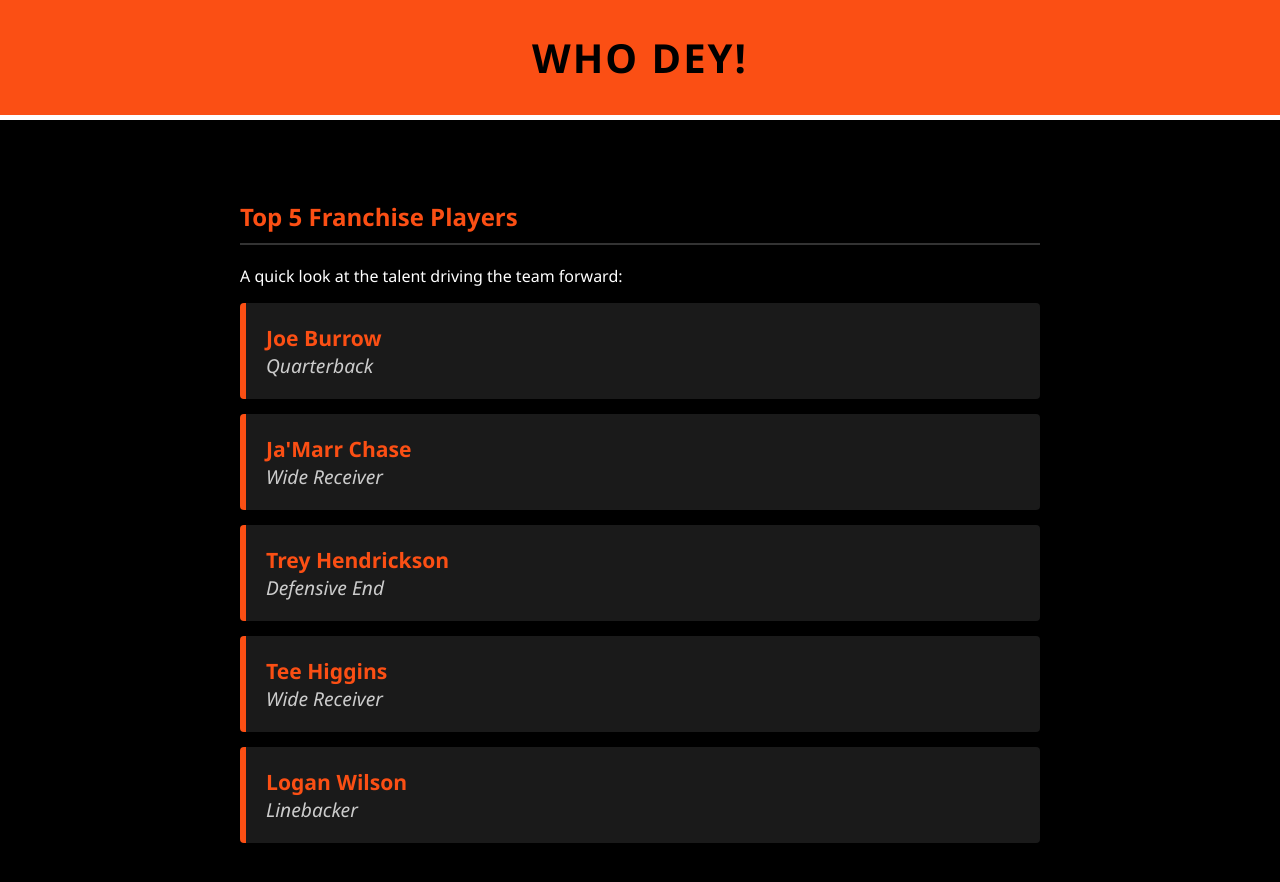
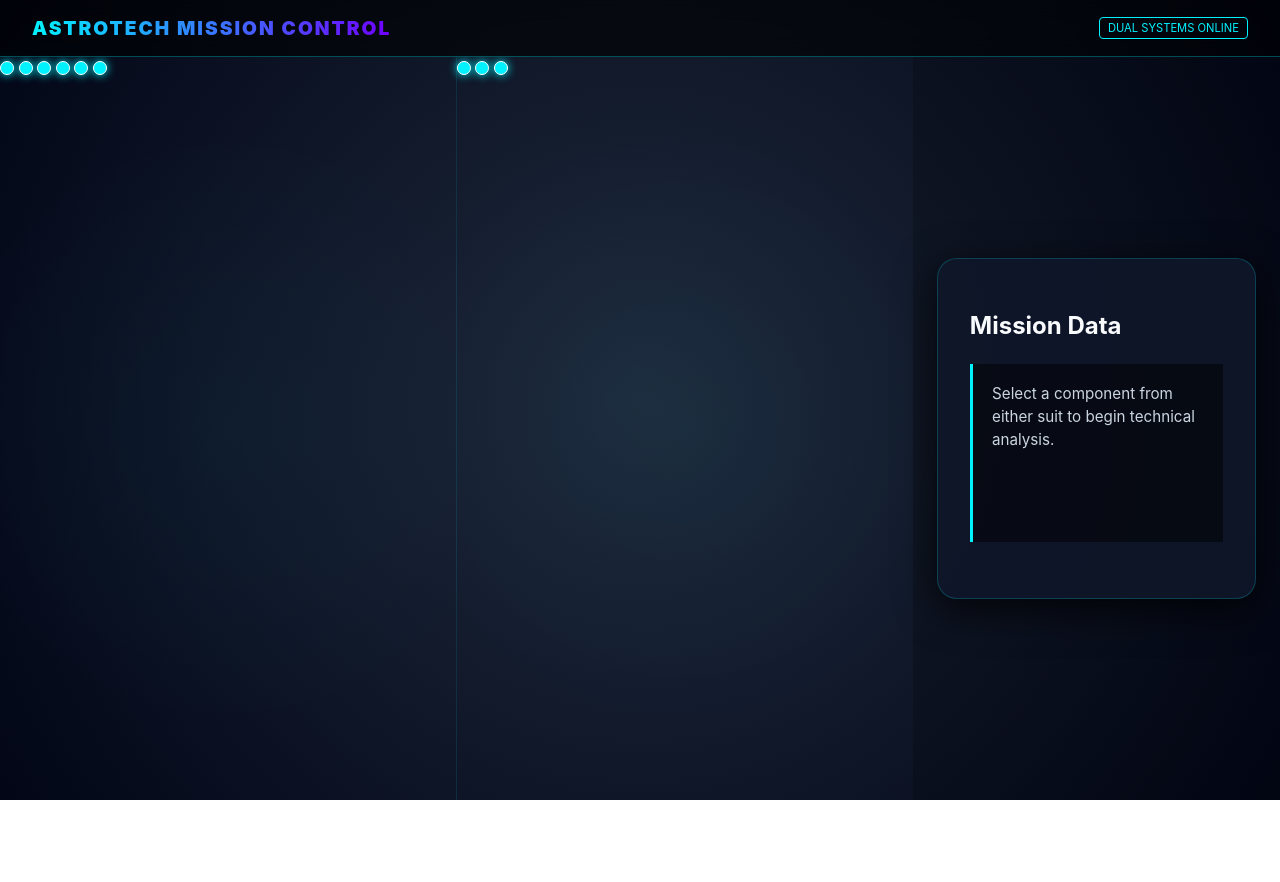
Before and after one commit to NguyenTu-16/github-extension, a plain HTML site: page index.html in a window 1280 px wide. After the commit the page ends 800 px from the top, so only its background shows below. Drawn offline with Linux system fonts and the light colour scheme; some packages are replaced by stand-ins of ours; a script that the page names is missing.

Commit message:
Add files via upload

```diff
--- a/index.html
+++ b/index.html
@@ -3,103 +3,78 @@
 <head>
     <meta charset="UTF-8">
     <meta name="viewport" content="width=device-width, initial-scale=1.0">
-    <title>Cincinnati Football Highlights</title>
-    <style>
-        /* Bengals Color Scheme */
-        body {
-            background-color: #000000; /* Black background */
-            color: #FFFFFF; /* White text for contrast */
-            font-family: 'Segoe UI', Tahoma, Geneva, Verdana, sans-serif;
-            margin: 0;
-            padding: 0;
-        }
-
-        header {
-            background-color: #FB4F14; /* Bengals Orange */
-            padding: 30px;
-            text-align: center;
-            border-bottom: 5px solid #FFFFFF;
-        }
-
-        h1 {
-            margin: 0;
-            font-size: 2.5em;
-            text-transform: uppercase;
-            letter-spacing: 2px;
-            color: #000000;
-        }
-
-        .container {
-            max-width: 800px;
-            margin: 40px auto;
-            padding: 20px;
-        }
-
-        h2 {
-            color: #FB4F14;
-            border-bottom: 2px solid #333333;
-            padding-bottom: 10px;
-        }
-
-        .player-list {
-            list-style-type: none;
-            padding: 0;
-        }
-
-        .player-list li {
-            background-color: #1A1A1A; /* Dark gray for cards */
-            margin-bottom: 15px;
-            padding: 20px;
-            border-left: 6px solid #FB4F14; /* Orange accent */
-            border-radius: 4px;
-            font-size: 1.2em;
-        }
-
-        .player-name {
-            font-weight: bold;
-            color: #FB4F14;
-            font-size: 1.1em;
-        }
-
-        .position {
-            color: #CCCCCC;
-            font-style: italic;
-        }
-    </style>
+    <title>AstroTech Mission Control</title>
+    <link rel="stylesheet" href="style.css">
+    <script type="module" src="https://ajax.googleapis.com/ajax/libs/model-viewer/3.4.0/model-viewer.min.js"></script>
 </head>
 <body>
-
     <header>
-        <h1>Who Dey!</h1>
+        <h1 class="logo">AstroTech Mission Control</h1>
+        <div class="status-indicator">DUAL SYSTEMS ONLINE</div>
     </header>
 
-    <div class="container">
-        <h2>Top 5 Franchise Players</h2>
-        <p>A quick look at the talent driving the team forward:</p>
+    <main class="container">
+        <section class="viewer-section">
+            <model-viewer
+                id="astro-model"
+                src="https://modelviewer.dev/shared-assets/models/Astronaut.glb"
+                camera-controls
+                auto-rotate
+                camera-orbit="0deg 75deg 2.5m"
+                shadow-intensity="1">
 
-        <ul class="player-list">
-            <li>
-                <span class="player-name">Joe Burrow</span> <br>
-                <span class="position">Quarterback</span>
-            </li>
-            <li>
-                <span class="player-name">Ja'Marr Chase</span> <br>
-                <span class="position">Wide Receiver</span>
-            </li>
-            <li>
-                <span class="player-name">Trey Hendrickson</span> <br>
-                <span class="position">Defensive End</span>
-            </li>
-            <li>
-                <span class="player-name">Tee Higgins</span> <br>
-                <span class="position">Wide Receiver</span>
-            </li>
-            <li>
-                <span class="player-name">Logan Wilson</span> <br>
-                <span class="position">Linebacker</span>
-            </li>
-        </ul>
-    </div>
+                <button class="Hotspot" slot="hotspot-helmet" data-position="0 1.6 0.2" data-normal="0 0 1" data-part="helmet">
+                    <div class="annotation">Modern Helmet</div>
+                </button>
+                <button class="Hotspot" slot="hotspot-backpack" data-position="0 1.2 -0.4" data-normal="0 0 -1" data-part="backpack">
+                    <div class="annotation">Life Support</div>
+                </button>
+                <button class="Hotspot" slot="hotspot-gloves" data-position="-0.5 0.9 0.1" data-normal="-1 0 0" data-part="gloves">
+                    <div class="annotation">Tactile Gloves</div>
+                </button>
+                <button class="Hotspot" slot="hotspot-boots" data-position="0.2 0.1 0.2" data-normal="0 1 0" data-part="boots">
+                    <div class="annotation">Boots</div>
+                </button>
+                <button class="Hotspot" slot="hotspot-controls" data-position="0 1.15 0.25" data-normal="0 0 1" data-part="controls">
+                    <div class="annotation">DCM Controls</div>
+                </button>
+                <button class="Hotspot" slot="hotspot-pocket" data-position="-0.2 0.5 -0.1" data-normal="0 0 -1" data-part="pocket">
+                    <div class="annotation">Utility Pocket</div>
+                </button>
+            </model-viewer>
+        </section>
 
+        <section class="viewer-section" style="border-left: 1px solid rgba(0, 242, 255, 0.1);">
+            <model-viewer
+                id="neil-model"
+                src="https://modelviewer.dev/shared-assets/models/NeilArmstrong.glb"
+                camera-controls
+                auto-rotate
+                camera-orbit="0deg 75deg 3m"
+                shadow-intensity="1">
+
+                <button class="Hotspot" slot="hotspot-historic" data-position="0 1.5 0.2" data-normal="0 0 1" data-part="apollo_materials">
+                    <div class="annotation">Apollo Materials</div>
+                </button>
+                <button class="Hotspot" slot="hotspot-camera" data-position="0 1.1 0.3" data-normal="0 0 1" data-part="camera">
+                    <div class="annotation">Hasselblad Camera</div>
+                </button>
+                <button class="Hotspot" slot="hotspot-pressure" data-position="0 0.8 0.2" data-normal="0 0 1" data-part="pressure">
+                    <div class="annotation">Pressure System</div>
+                </button>
+            </model-viewer>
+        </section>
+
+        <section class="info-section">
+            <div class="content-card">
+                <h2 id="part-title">Mission Data</h2>
+                <div id="fact-display" class="fact-box">
+                    Select a component from either suit to begin technical analysis.
+                </div>
+            </div>
+        </section>
+    </main>
+
+    <script src="script.js"></script>
 </body>
 </html>
--- /dev/null
+++ b/script.js
@@ -0,0 +1,63 @@
+const missionData = {
+    // --- MODERN EMU SUIT ---
+    helmet: {
+        title: "Modern EMU Helmet",
+        fact: "Equipped with a gold-plated polycarbonate visor to block infrared radiation while maintaining perfect optical clarity for the wearer."
+    },
+    backpack: {
+        title: "Modern Life Support",
+        fact: "The PLSS manages oxygen, pressure, and the liquid cooling garment. It allows for 8 hours of activity plus 30 minutes of emergency reserve."
+    },
+    gloves: {
+        title: "Pressurized Gloves",
+        fact: "Features fingertips with integrated heaters and textured palms for operating complex ISS tools in a vacuum."
+    },
+    boots: {
+        title: "EVA Work Boots",
+        fact: "The boots are designed with a heavy 'sole-plate' that allows them to lock into the robotic arms and foot restraints of the Space Station."
+    },
+    controls: {
+        title: "Display & Control Module (DCM)",
+        fact: "The chest-mounted panel allows astronauts to monitor suit vitals. The labels are printed backwards so they can be read using a helmet-mounted mirror."
+    },
+    pocket: {
+        title: "Leg Utility Pocket",
+        fact: "Used for storing mission-critical checklists, wrist mirrors, and tethers to prevent tools from drifting away in zero-gravity."
+    },
+
+    // --- HISTORIC APOLLO SUIT ---
+    apollo_materials: {
+        title: "A7L Fabric Science",
+        fact: "This suit is a masterpiece of materials engineering, consisting of 21 layers including Beta cloth (fire-resistant silica fiber), Kapton, and Teflon."
+    },
+    camera: {
+        title: "Hasselblad 500EL",
+        fact: "This electric camera was modified for moon use. It used no viewfinder; astronauts aimed the camera by rotating their entire bodies toward the subject."
+    },
+    pressure: {
+        title: "Atmospheric Integrity",
+        fact: "The suit maintained a 100% oxygen environment at 3.7 psi (pounds per square inch). This provided the pressure necessary to keep an astronaut's blood from boiling."
+    }
+};
+
+const factDisplay = document.getElementById('fact-display');
+const titleDisplay = document.getElementById('part-title');
+const hotspots = document.querySelectorAll('.Hotspot');
+
+hotspots.forEach(hotspot => {
+    hotspot.addEventListener('click', (event) => {
+        const partKey = event.currentTarget.getAttribute('data-part');
+        const info = missionData[partKey];
+
+        if (info) {
+            titleDisplay.innerText = info.title;
+            factDisplay.innerText = info.fact;
+
+            // Visual feedback glow
+            factDisplay.style.borderColor = "#7000ff";
+            setTimeout(() => {
+                factDisplay.style.borderColor = "#00f2ff";
+            }, 300);
+        }
+    });
+});
--- /dev/null
+++ b/style.css
@@ -0,0 +1,132 @@
+:root {
+    --primary: #00f2ff;
+    --accent: #7000ff;
+    --bg-dark: #020617;
+    --card-glass: rgba(15, 23, 42, 0.9);
+    --text-main: #f8fafc;
+}
+
+body {
+    margin: 0;
+    font-family: 'Inter', sans-serif;
+    background: radial-gradient(circle at center, #1e293b 0%, #020617 100%);
+    color: var(--text-main);
+    height: 100vh;
+    display: flex;
+    flex-direction: column;
+    overflow: hidden;
+}
+
+header {
+    padding: 1rem 2rem;
+    background: rgba(0, 0, 0, 0.6);
+    backdrop-filter: blur(10px);
+    border-bottom: 1px solid rgba(0, 242, 255, 0.3);
+    display: flex;
+    justify-content: space-between;
+    align-items: center;
+    z-index: 100;
+}
+
+.logo {
+    margin: 0;
+    font-size: 1.2rem;
+    font-weight: 900;
+    letter-spacing: 2px;
+    text-transform: uppercase;
+    background: linear-gradient(to right, var(--primary), var(--accent));
+    -webkit-background-clip: text;
+    background-clip: text;
+    -webkit-text-fill-color: transparent;
+}
+
+.status-indicator {
+    font-size: 0.7rem;
+    color: var(--primary);
+    border: 1px solid var(--primary);
+    padding: 3px 8px;
+    border-radius: 4px;
+}
+
+.container {
+    display: flex;
+    flex: 1;
+    flex-direction: row;
+}
+
+.viewer-section {
+    flex: 1; /* Both models get equal width */
+    position: relative;
+    background: radial-gradient(circle at center, rgba(0, 242, 255, 0.03) 0%, transparent 70%);
+}
+
+model-viewer {
+    width: 100%;
+    height: 100%;
+    outline: none;
+}
+
+.info-section {
+    flex: 0.7; /* Narrower info panel to save space */
+    padding: 1.5rem;
+    display: flex;
+    align-items: center;
+    background: rgba(0, 0, 0, 0.2);
+}
+
+.content-card {
+    background: var(--card-glass);
+    border: 1px solid rgba(0, 242, 255, 0.2);
+    padding: 2rem;
+    border-radius: 20px;
+    box-shadow: 0 10px 40px rgba(0, 0, 0, 0.8);
+    width: 100%;
+}
+
+.fact-box {
+    margin: 1.5rem 0;
+    padding: 1.2rem;
+    background: rgba(0, 0, 0, 0.5);
+    border-left: 3px solid var(--primary);
+    min-height: 140px;
+    font-size: 0.95rem;
+    line-height: 1.5;
+    color: #cbd5e1;
+}
+
+.hint-text {
+    font-size: 0.65rem;
+    color: #475569;
+    text-align: center;
+}
+
+/* --- Hotspots --- */
+.Hotspot {
+    background: var(--primary);
+    border-radius: 50%;
+    border: 1px solid white;
+    width: 14px;
+    height: 14px;
+    box-shadow: 0 0 10px var(--primary);
+    cursor: pointer;
+}
+
+.annotation {
+    background: rgba(0, 0, 0, 0.9);
+    border: 1px solid var(--primary);
+    color: white;
+    padding: 4px 8px;
+    border-radius: 4px;
+    font-size: 10px;
+    position: absolute;
+    top: 20px;
+    left: 50%;
+    transform: translateX(-50%);
+    white-space: nowrap;
+    opacity: 0;
+    transition: opacity 0.3s;
+}
+
+.Hotspot:hover .annotation {
+    opacity: 1;
+}
```
